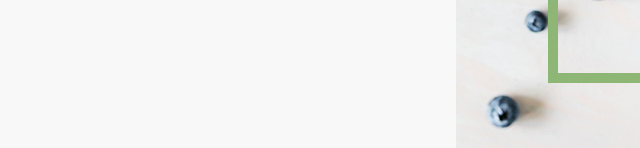
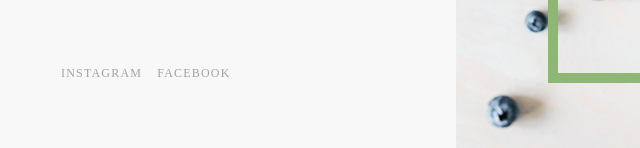
Before and after one commit to bunkerWHz/FoodBlogger, a website: page src/index.html in a window 1280 px wide. Shown: the part 669-817 px from the top of the page, 0-640 px from the left. Drawn offline with Linux system fonts and the light colour scheme.

Commit message:
add 764 main-page socials styles

```diff
--- a/src/styles/main-page.scss
+++ b/src/styles/main-page.scss
@@ -162,6 +162,11 @@ font-weight: 300;
     padding-left: 0;
     width: 644px;
     margin: 0 auto;
+    &:after {
+        content: "";
+        clear: both;
+        display: table;
+    }
 }
 .hero__wrapper {
     width: 270px;
@@ -172,4 +177,27 @@ font-weight: 300;
     display: block;
     float: right;
 }
+.socials {
+    padding: 0;
+    margin: 0;
+    margin-top: 73px;
+    margin-left: 61px;
+    display: flex;
+    list-style: none;
+    flex-direction: row;
+    .social {
+        margin-right: 15px;
+        &__link {
+            text-decoration: none;
+
+opacity: 0.4;
+color: #212021;
+font-family: "Source Serif Roman";
+font-size: 12px;
+font-weight: 300;
+text-transform: uppercase;
+letter-spacing: 1.2px;
+        }
+    }
 }
+}
```
Also changed, not shown: src/styles/main-page.css, src/styles/main-page.min.css, src/styles/main.css, src/styles/main.min.css.
